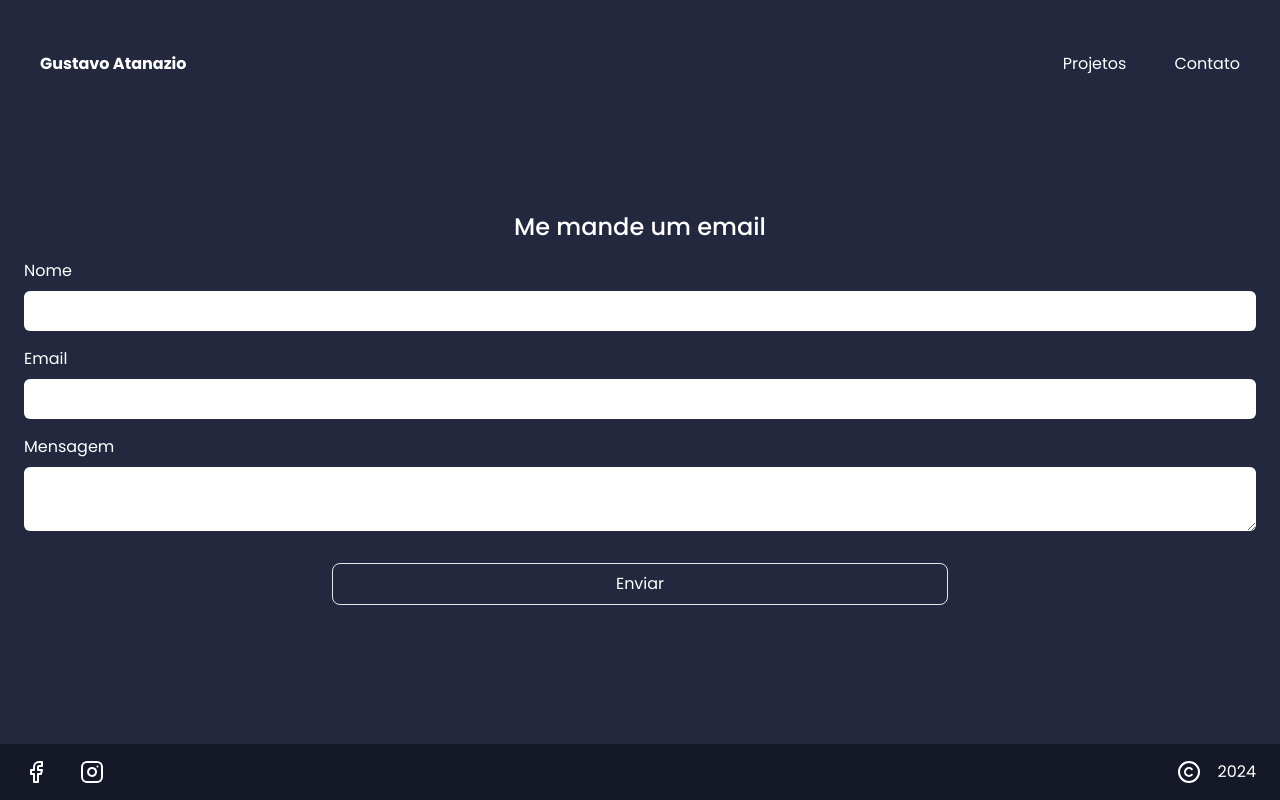
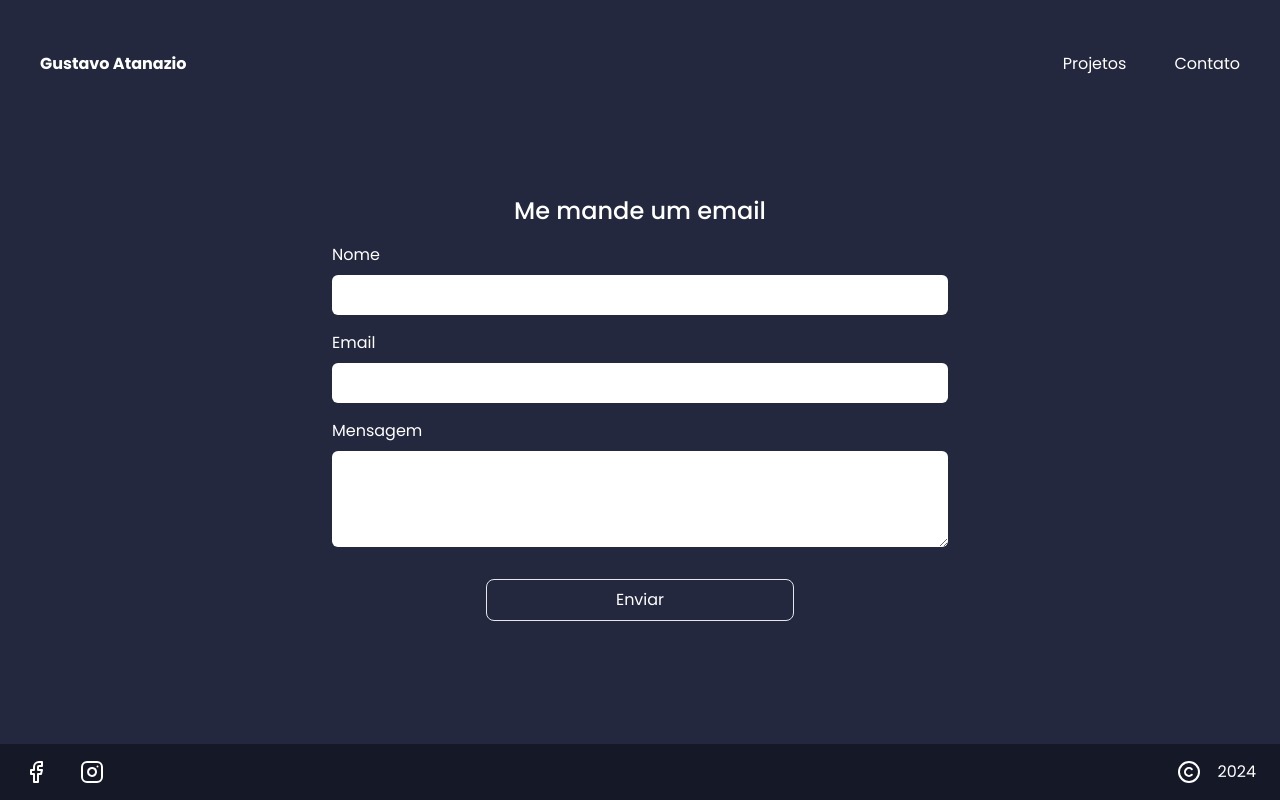
Before and after one commit to gustavo-atanazio/portfolio-cp, a React (Vite) app: page /contato in a window 1280 px wide. Built offline with nearby package versions, Linux system fonts and the light colour scheme.

Commit message:
style: desktop

```diff
--- a/src/pages/Contact/index.jsx
+++ b/src/pages/Contact/index.jsx
@@ -18,13 +18,13 @@ function Contact() {
   }
 
   return (
-    <section className='px-6'>
+    <section className='px-6 flex flex-col'>
       <h2 className='text-2xl font-medium text-center mb-4'>
         Me mande um email
       </h2>
 
       <form
-        className='flex flex-col gap-4'
+        className='flex flex-col gap-4 self-center w-full md:max-w-[50%]'
         onSubmit={handleSubmit}
       >
         <div className='flex flex-col gap-2'>
@@ -52,7 +52,7 @@ function Contact() {
         <div className='flex flex-col gap-2'>
           <label htmlFor='message'>Mensagem</label>
           <textarea
-            className='outline-0 p-2 text-[#151826] rounded-md'
+            className='outline-0 p-2 text-[#151826] rounded-md min-h-24'
             type='text'
             name='message'
             value={message}
```
